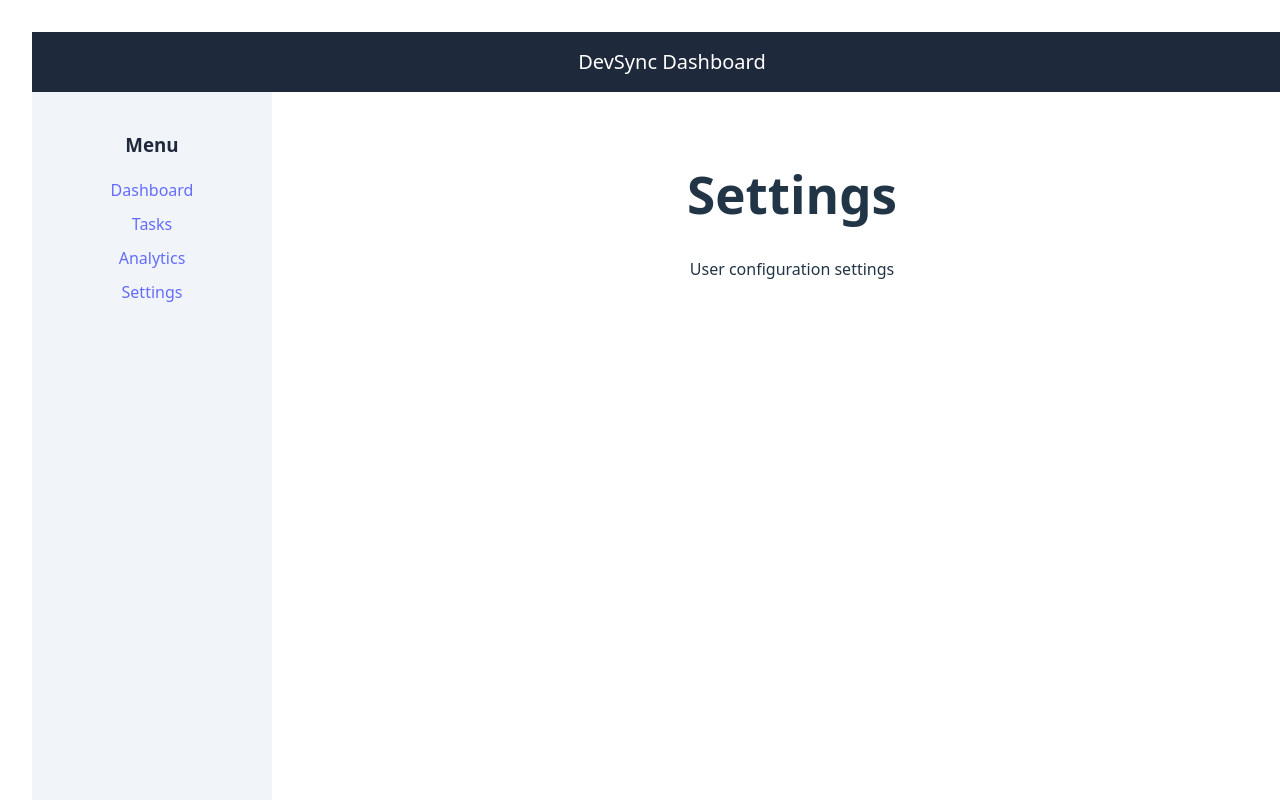
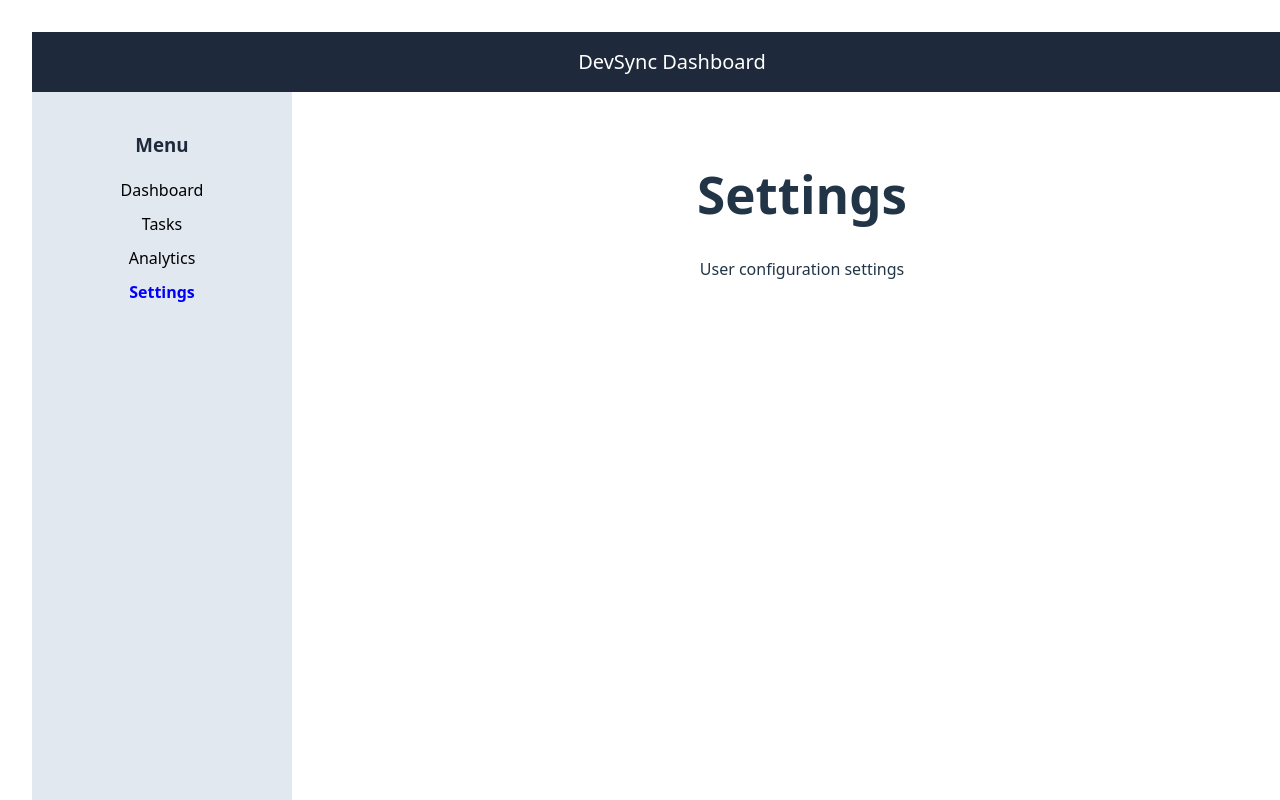
Before and after one commit to rajbrajesh/devsync-backend, a React app in the folder frontend/: page /settings in a window 1280 px wide. Shown: the top 800 px of the page. Built offline with nearby package versions, Linux system fonts and the light colour scheme; the HTML template or start-up script is replaced by a standard one.

Commit message:
Day_17 - Add active sidebar highlighting using NavLink

```diff
--- a/frontend/package.json
+++ b/frontend/package.json
@@ -10,7 +10,9 @@
     "preview": "vite preview"
   },
   "dependencies": {
+    "chart.js": "^4.5.1",
     "react": "^19.2.0",
+    "react-chartjs-2": "^5.3.1",
     "react-dom": "^19.2.0",
     "react-router-dom": "^7.13.1"
   },
--- a/frontend/src/components/Sidebar.jsx
+++ b/frontend/src/components/Sidebar.jsx
@@ -1,10 +1,10 @@
-import { Link } from "react-router-dom"
+import { NavLink } from "react-router-dom"
 
-
-/**
- * Sidebar Component
- * Left navigation menu for dashboard
- */
+/*
+ Sidebar Navigation Component
+ Used to navigate between pages
+ Also highlights active page
+*/
 
 function Sidebar() {
 
@@ -12,42 +12,72 @@ function Sidebar() {
 
     <div
       style={{
-        width: "200px",
-        backgroundColor: "#f1f5f9",
+        width: "220px",
+        backgroundColor: "#e2e8f0",
         padding: "20px",
         height: "100vh",
         color: "#1e293b"
       }}
     >
+
       {/* Sidebar title */}
       <h3>Menu</h3>
 
-      {/* Navigation links */}
+      {/* Dashboard navigation */}
+      <NavLink
+        to="/dashboard"
+        style={({ isActive }) => ({
+          display: "block",
+          marginBottom: "10px",
+          fontWeight: isActive ? "bold" : "normal",
+          color: isActive ? "blue" : "black"
+        })}
+      >
+        Dashboard
+      </NavLink>
 
-      {/* Dashboard link */}
-      <Link to="/dashboard" style={{display:"block", marginBottom:"10px"}}>
-        Dashboard
-      </Link>
+      {/* Tasks navigation */}
+      <NavLink
+        to="/tasks"
+        style={({ isActive }) => ({
+          display: "block",
+          marginBottom: "10px",
+          fontWeight: isActive ? "bold" : "normal",
+          color: isActive ? "blue" : "black"
+        })}
+      >
+        Tasks
+      </NavLink>
 
-      {/* Tasks link */}
-      <Link to="/tasks" style={{display:"block", marginBottom:"10px"}}>
-        Tasks
-      </Link>
+      {/* Analytics navigation */}
+      <NavLink
+        to="/analytics"
+        style={({ isActive }) => ({
+          display: "block",
+          marginBottom: "10px",
+          fontWeight: isActive ? "bold" : "normal",
+          color: isActive ? "blue" : "black"
+        })}
+      >
+        Analytics
+      </NavLink>
 
-      {/* Analytics link */}
-      <Link to="/analytics" style={{display:"block", marginBottom:"10px"}}>
-        Analytics
-      </Link>
-
-      {/* Settings link */}
-      <Link to="/settings" style={{display:"block"}}>
+      {/* Settings navigation */}
+      <NavLink
+        to="/settings"
+        style={({ isActive }) => ({
+          display: "block",
+          fontWeight: isActive ? "bold" : "normal",
+          color: isActive ? "blue" : "black"
+        })}
+      >
         Settings
-      </Link>
+      </NavLink>
 
     </div>
 
-  );
+  )
 
 }
 
-export default Sidebar;
+export default Sidebar
```
Also changed, not shown: 1 other file (tests, documents, lock files or other folders).
